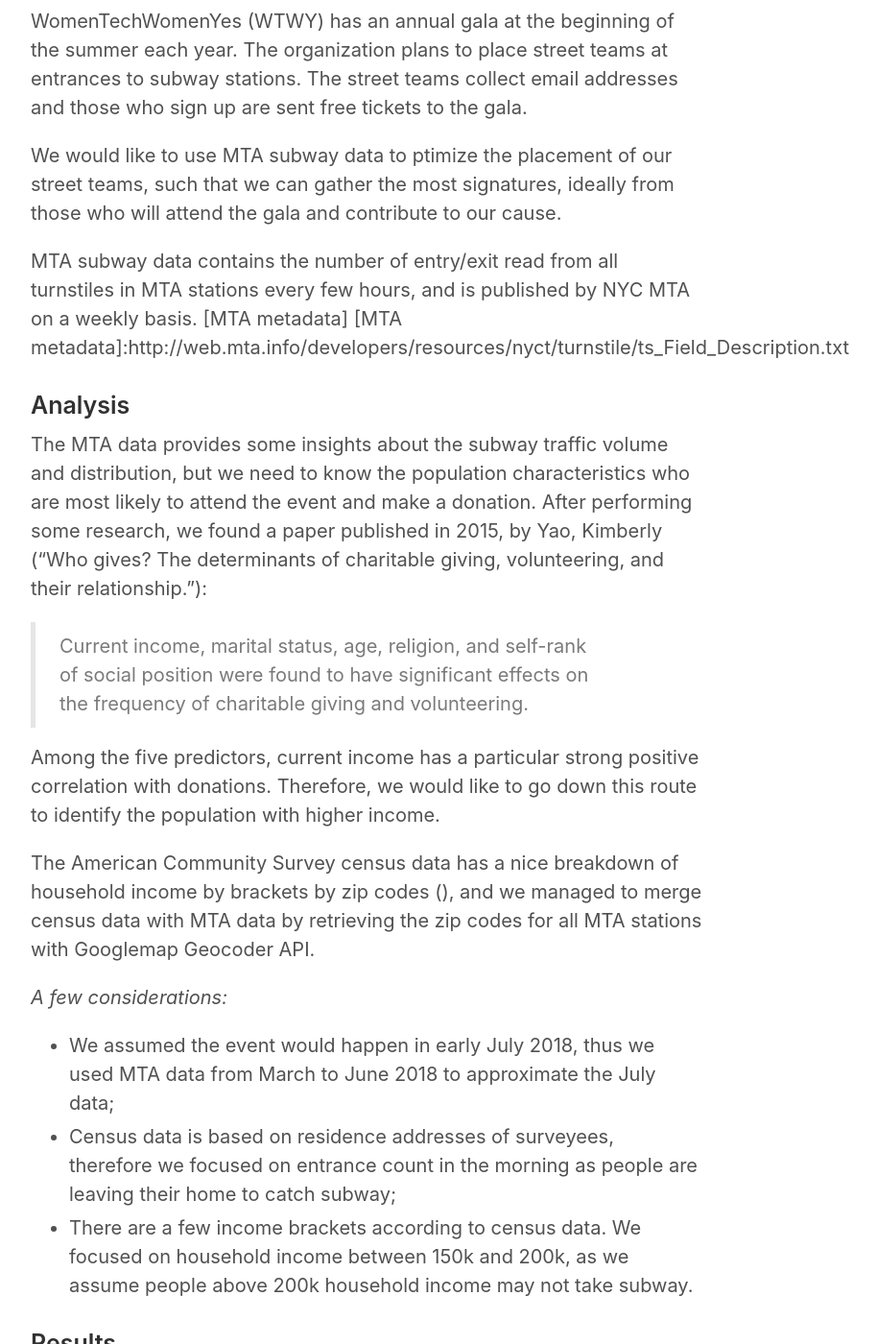
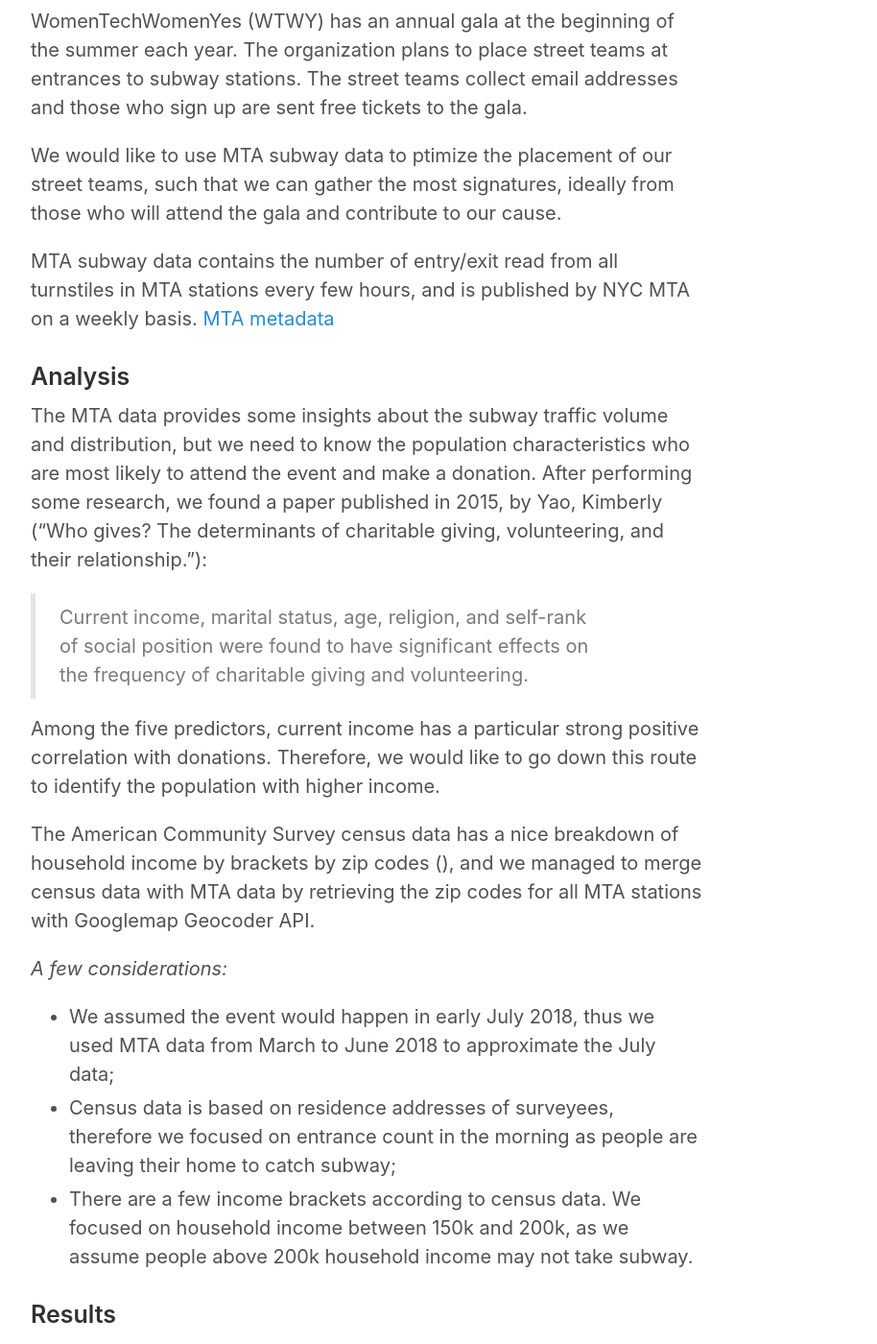
Before and after one commit to leomaxx/leomaxx.github.io, a Jekyll site: the page built from _posts/2018-07-06-project-benson.md, in a window 1280 px wide and 1400 px high, scrolled down 437 px. Shown: the whole window at 96% size, without its empty margins (258-1172 px from the left). Built offline with Jekyll 4.4.1, drawn with Linux system fonts in a browser that asks for light colours; some of the changed text lies outside the part shown.

```diff
--- a/_posts/2018-07-06-project-benson.md
+++ b/_posts/2018-07-06-project-benson.md
@@ -10,8 +10,8 @@ WomenTechWomenYes (WTWY) has an annual gala at the beginning of the summer each
 
 We would like to use MTA subway data to ptimize the placement of our street teams, such that we can gather the most signatures, ideally from those who will attend the gala and contribute to our cause.
 
-MTA subway data contains the number of entry/exit read from all turnstiles in MTA stations every few hours, and is published by NYC MTA on a weekly basis. [MTA metadata]
-[MTA metadata]:http://web.mta.info/developers/resources/nyct/turnstile/ts_Field_Description.txt
+MTA subway data contains the number of entry/exit read from all turnstiles in MTA stations every few hours, and is published by NYC MTA on a weekly basis.
+[MTA metadata](http://web.mta.info/developers/resources/nyct/turnstile/ts_Field_Description.txt)
 
 ### Analysis
 The MTA data provides some insights about the subway traffic volume and distribution, but we need to know the population characteristics who are most likely to attend the event and make a donation. After performing some research, we found a paper published in 2015, by Yao, Kimberly ("Who gives? The determinants of charitable giving, volunteering, and their relationship."):
```
Also changed, not shown: other parts of _posts/2018-07-06-project-benson.md (+7 -1 lines).
